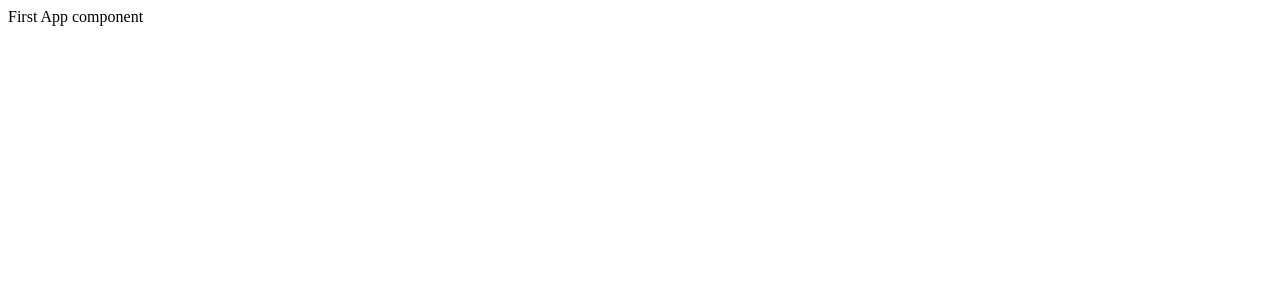
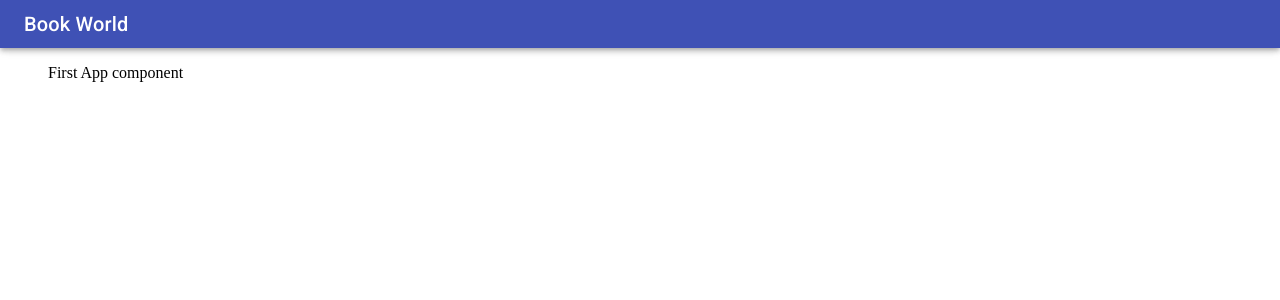
Before and after one commit to heidichiu/bookworld, a React (Create React App) app in the folder frontend/: page / in a window 1280 px wide. Shown: the top 300 px of the page. Built offline with nearby package versions, Linux system fonts and the light colour scheme; no server answers.

Commit message:
Add Layout component and the test

```diff
--- a/frontend/package.json
+++ b/frontend/package.json
@@ -9,6 +9,7 @@
     "@testing-library/react": "^12.1.2",
     "@testing-library/user-event": "^13.5.0",
     "axios": "^0.24.0",
+    "prop-types": "^15.8.1",
     "react": "^17.0.2",
     "react-dom": "^17.0.2",
     "react-scripts": "5.0.0",
--- a/frontend/src/components/App.jsx
+++ b/frontend/src/components/App.jsx
@@ -1,9 +1,15 @@
 import axios from "axios";
 import baseUrl from "../config";
+import Layout from "./layout/Layout";
 
 const App = () => {
   axios(`${baseUrl}/api/v1/books`).then((books) => console.log(books));
-  return <div>First App component</div>;
+  return (
+    <Layout>
+      {" "}
+      <div>First App component</div>
+    </Layout>
+  );
 };
 
 export default App;
--- /dev/null
+++ b/frontend/src/components/layout/Header.jsx
@@ -0,0 +1,15 @@
+import { AppBar, Toolbar, Typography } from "@material-ui/core";
+
+const Header = () => {
+  return (
+    <AppBar position="fixed">
+      <Toolbar variant="dense">
+        <Typography variant="h6" color="inherit">
+          Book World
+        </Typography>
+      </Toolbar>
+    </AppBar>
+  );
+};
+
+export default Header;
--- /dev/null
+++ b/frontend/src/components/layout/Layout.jsx
@@ -0,0 +1,23 @@
+import { Box } from "@material-ui/core";
+import PropTypes from "prop-types";
+import Header from "./Header";
+
+const propTypes = {
+  children: PropTypes.node.isRequired,
+};
+
+const Layout = ({ children }) => {
+  return (
+    <Box>
+      <Box>
+        <Header />
+      </Box>
+      <Box mt={8} ml={5}>
+        {children}
+      </Box>
+    </Box>
+  );
+};
+
+Layout.propTypes = propTypes;
+export default Layout;
```
Also changed, not shown: 1 other file (tests, documents, lock files or other folders).
